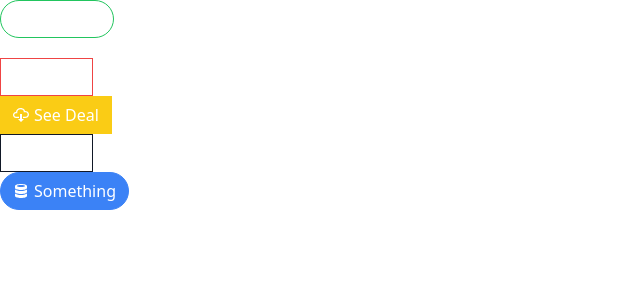
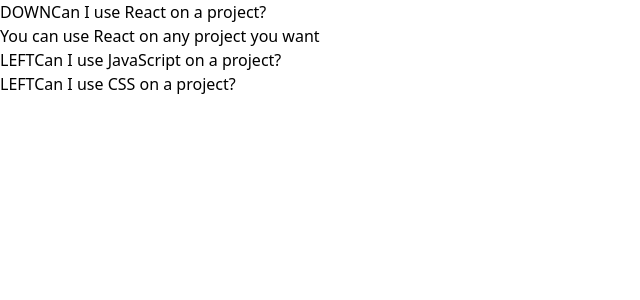
Before and after one commit to RozaliiaRusskikh/components, a React (Create React App) app: page / in a window 1280 px wide. Shown: the top 300 px of the page, without its empty margins (0-640 px from the left). Built offline with nearby package versions, Linux system fonts and the light colour scheme.

Commit message:
Started Accordion

```diff
--- a/src/App.js
+++ b/src/App.js
@@ -1,38 +1,25 @@
-import Button from "./Button";
-import { GoBell, GoCloudDownload, GoDatabase } from 'react-icons/go'
+import Accordion from "./components/Accordion"
+
 
 function App() {
-
-    const handleClick = () => {
-        console.log('Click!');
-    }
-
-    return <div>
-        <div>
-            <Button success rounded outline className='mb-5' onClick={handleClick}>
-                <GoBell />
-                Click Me!
-            </Button>
-        </div>
-        <div>
-            <Button danger outline>Buy Now</Button>
-        </div>
-        <div>
-            <Button warning>
-                <GoCloudDownload />
-                See Deal
-            </Button>
-        </div>
-        <div>
-            <Button secondary outline>Hide Ads</Button>
-        </div>
-        <div>
-            <Button primary rounded>
-                <GoDatabase />
-                Something
-            </Button>
-        </div>
-    </div>
+    const items = [
+        {
+            id: 'ddsf',
+            label: 'Can I use React on a project?',
+            content: 'You can use React on any project you want'
+        },
+        {
+            id: 'ddsffd',
+            label: 'Can I use JavaScript on a project?',
+            content: 'You can use JavaScript on any project you want'
+        },
+        {
+            id: 'ddsfqw;lk/',
+            label: 'Can I use CSS on a project?',
+            content: 'You can use CSS on any project you want'
+        }
+    ]
+    return <Accordion items={items}/>
 }
 
 export default App;
--- /dev/null
+++ b/src/components/Accordion.js
@@ -0,0 +1,32 @@
+import { useState } from "react";
+
+function Accordion({ items }) {
+
+    const [expandedIndex, setExpandedIndex] = useState(0);
+
+    const handleClick = (nextIndex) => {
+        setExpandedIndex(nextIndex)
+    }
+
+    const renderedItems = items.map((item, index) => {
+
+        const isExpanded = index === expandedIndex;
+
+        const icon = <span>
+            {isExpanded ? 'DOWN' : 'LEFT'}
+        </span>
+
+        return (
+            <div key={item.id}>
+                <div onClick={() => handleClick(index)}>
+                    {icon}
+                    {item.label}
+                </div>
+                {isExpanded && <div>{item.content}</div>}
+            </div>
+        );
+    });
+    return <div>{renderedItems}</div>
+}
+
+export default Accordion;
--- /dev/null
+++ b/src/pages/ButtonPage.js
@@ -0,0 +1,38 @@
+import Button from "../components/Button";
+import { GoBell, GoCloudDownload, GoDatabase } from 'react-icons/go'
+
+function ButtonPage() {
+
+    const handleClick = () => {
+        console.log('Click!');
+    }
+
+    return <div>
+        <div>
+            <Button success rounded outline className='mb-5' onClick={handleClick}>
+                <GoBell />
+                Click Me!
+            </Button>
+        </div>
+        <div>
+            <Button danger outline>Buy Now</Button>
+        </div>
+        <div>
+            <Button warning>
+                <GoCloudDownload />
+                See Deal
+            </Button>
+        </div>
+        <div>
+            <Button secondary outline>Hide Ads</Button>
+        </div>
+        <div>
+            <Button primary rounded>
+                <GoDatabase />
+                Something
+            </Button>
+        </div>
+    </div>
+}
+
+export default ButtonPage;
```
Also changed, not shown: src/components/Button.js (renamed from src/Button.js).
